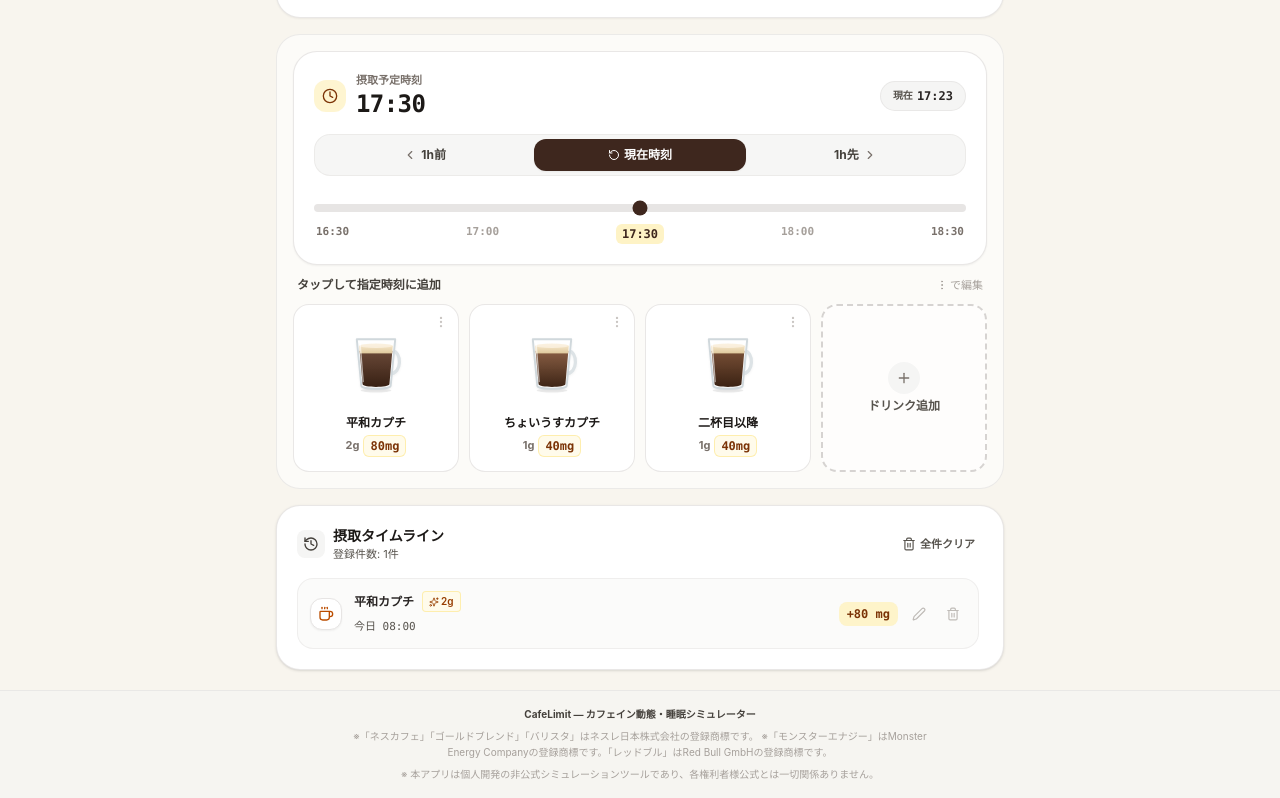
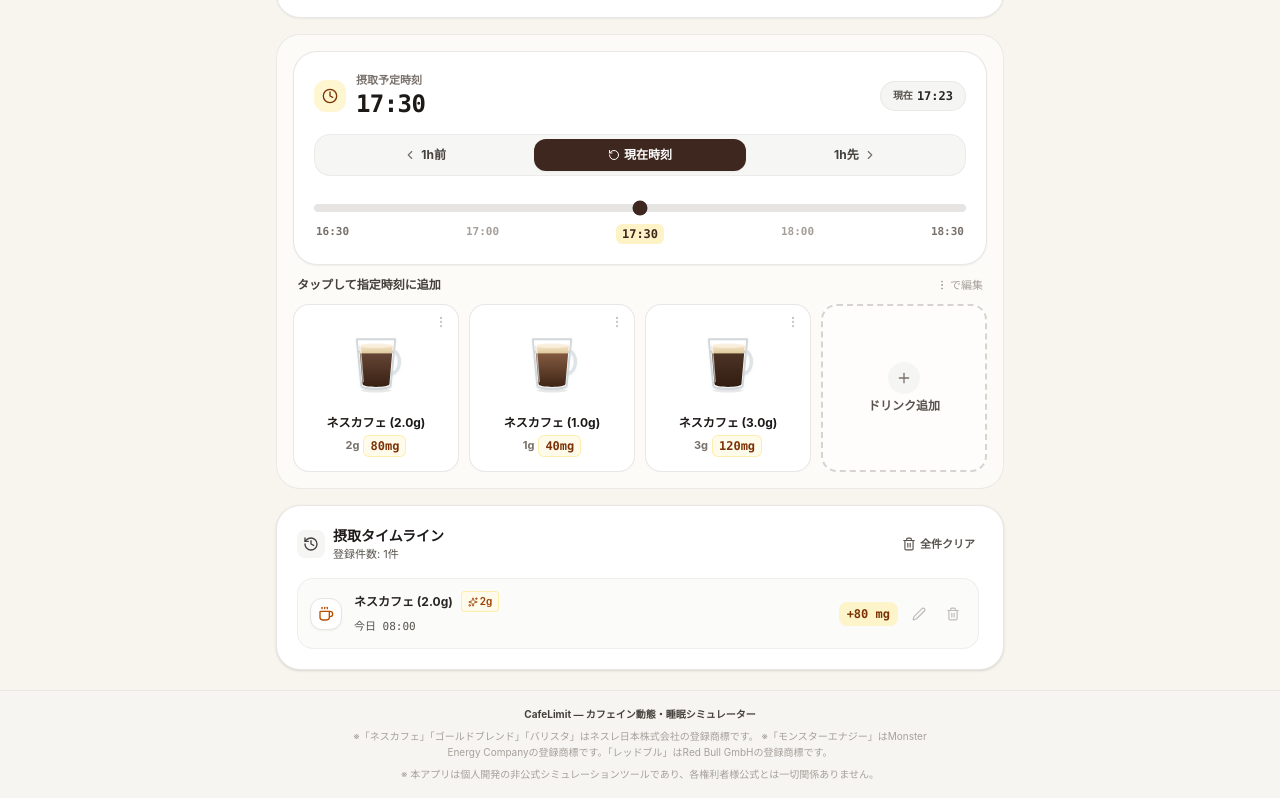
Before and after one commit to Ume-Chika/CafeLimit, a React (Vite) app: page / in a window 1280 px wide. Shown: the part 725-1523 px from the top of the page. Built offline with nearby package versions, Linux system fonts and the light colour scheme.

Commit message:
fix: replace private recipe names with standard Nescafe preset names

```diff
--- a/src/App.tsx
+++ b/src/App.tsx
@@ -84,14 +84,14 @@ export default function App() {
         console.error('Failed to parse events', e);
       }
     }
-    // 初期サンプル（本日の朝8:00に平和カプチ2g）
+    // 初期サンプル（本日の朝8:00にネスカフェ2.0g）
     const sampleDate = new Date();
     sampleDate.setHours(8, 0, 0, 0);
     return [
       {
         id: 'sample-morning',
         timestamp: sampleDate.toISOString(),
-        name: '平和カプチ',
+        name: 'ネスカフェ (2.0g)',
         category: 'nescafe',
         powderGrams: 2.0,
         caffeineMg: 80,
@@ -425,9 +425,9 @@ export default function App() {
                   ネスカフェ・ゴールドブレンドの公式基準に基づき、<strong>粉末 1.0g あたり 40mg</strong> のカフェインを含有するモデルを採用しています。
                 </p>
                 <ul className="list-disc pl-5 space-y-0.5 text-[11px] text-stone-600">
-                  <li>平和カプチ（標準 2.0g）: 80mg</li>
-                  <li>ちょいうすカプチ / 二杯目以降（1.0g）: 40mg</li>
-                  <li>濃いめマグ（3.0g）: 120mg</li>
+                  <li>ネスカフェ（標準 2.0g）: 80mg</li>
+                  <li>ネスカフェ 軽め（1.0g）: 40mg</li>
+                  <li>ネスカフェ 濃いめ（3.0g）: 120mg</li>
                 </ul>
               </div>
 
--- a/src/data/presets.ts
+++ b/src/data/presets.ts
@@ -3,42 +3,42 @@ import type { BeveragePreset, BeverageCategory } from '../types/caffeine';
 // ネスカフェ公式バリスタ風 定番＆マイレシピ プリセット (初期パネル)
 export const DEFAULT_NESCAFE_PRESETS: BeveragePreset[] = [
   {
-    id: 'heiwa-capuchi',
-    name: '平和カプチ',
+    id: 'nescafe-standard-2g',
+    name: 'ネスカフェ (2.0g)',
     category: 'nescafe',
     powderGrams: 2.0,
     caffeineMg: 80,
     brand: 'ゴールドブレンド',
-    description: '標準1杯・ふつう（2g / 120ml / 40ml泡）',
-    waterMl: 120,
-    foamMl: 40,
+    description: '標準1杯分（2g / 140ml）',
+    waterMl: 140,
+    foamMl: 20,
     color: '#5C3826',
     isNescafeNative: true,
   },
   {
-    id: 'choiusu-capuchi',
-    name: 'ちょいうすカプチ',
+    id: 'nescafe-light-1g',
+    name: 'ネスカフェ (1.0g)',
     category: 'nescafe',
     powderGrams: 1.0,
     caffeineMg: 40,
     brand: 'ゴールドブレンド',
-    description: '軽め・少ない（1g / 100ml / 40ml泡）',
+    description: '軽め・すっきり（1g / 100ml）',
     waterMl: 100,
-    foamMl: 40,
+    foamMl: 0,
     color: '#7D4F33',
     isNescafeNative: true,
   },
   {
-    id: 'second-cup',
-    name: '二杯目以降',
+    id: 'nescafe-deep-3g',
+    name: 'ネスカフェ (3.0g)',
     category: 'nescafe',
-    powderGrams: 1.0,
-    caffeineMg: 40,
+    powderGrams: 3.0,
+    caffeineMg: 120,
     brand: 'ゴールドブレンド',
-    description: '少なめブラック（1g / 90ml / 泡なし）',
-    waterMl: 90,
-    foamMl: 0,
-    color: '#6B3F24',
+    description: '濃いめマグ（3g / 180ml）',
+    waterMl: 180,
+    foamMl: 20,
+    color: '#3E2415',
     isNescafeNative: true,
   },
 ];
```
